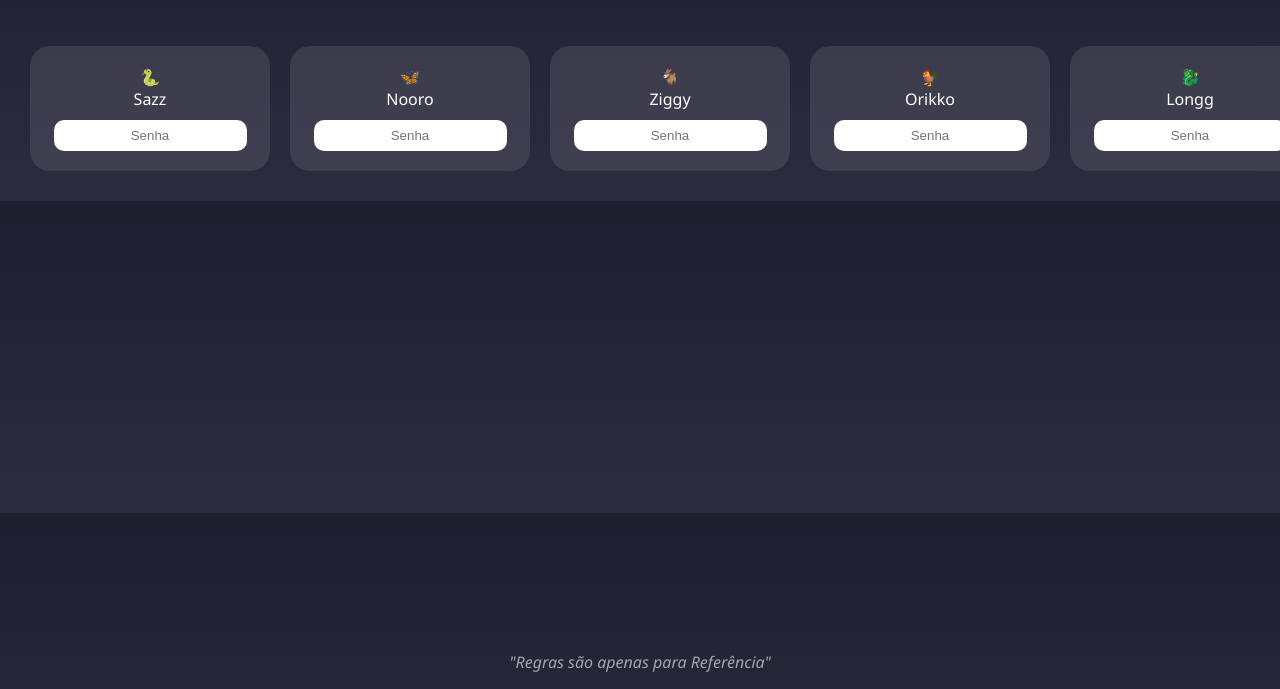
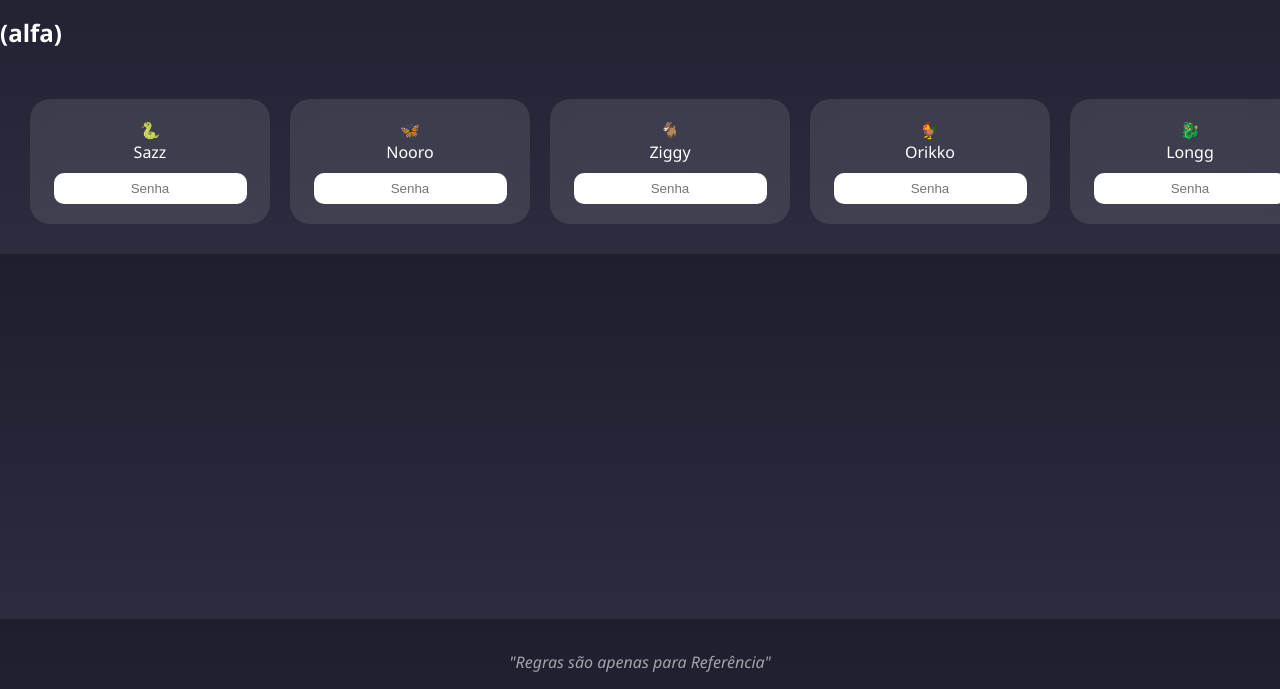
Before and after one commit to curancat/Comunicar, a plain HTML site: page index.html in a window 1280 px wide. Shown: the part 111-800 px from the top of the page. Drawn offline with Linux system fonts and the light colour scheme.

Commit message:
Update index.html

```diff
--- a/index.html
+++ b/index.html
@@ -100,6 +100,7 @@
 <body>
   <button class="modo-btn" onclick="alternarModo()">Modo Claro/Escuro</button>
   <h1>Escolha seu Miraculos</h1>
+  <h2>(alfa)</h2>
   <div class="carrossel" id="carrossel">
     <!-- Joias -->
     <div class="joia" data-codigo="azul marinho" data-url="https://curancat.github.io/Cobra/" data-som="https://cdn.pixabay.com/download/audio/2022/03/15/audio_1c9b6c5f3b.mp3?filename=snake-hiss-95241.mp3">🐍<br>Sazz<br><input type="password" placeholder="Senha"></div>
```
